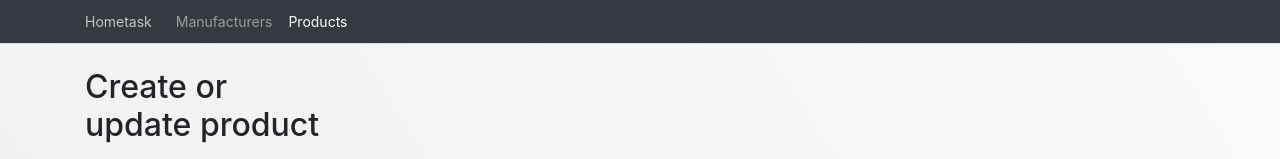
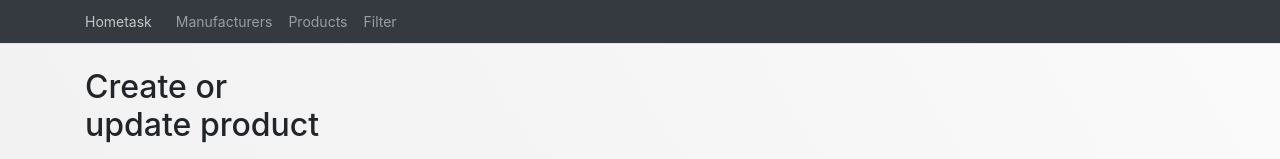
Before and after one commit to liannoi/sample-angular, an Angular app in the folder src/presentation/web/: page /products/update/1 in a window 1280 px wide. Shown: the top 159 px of the page. Built offline with nearby package versions, Linux system fonts and the light colour scheme; no server answers.

Commit message:
Added link to go to the component for receiving products by filter

```diff
--- a/src/presentation/web/src/app/app.module.ts
+++ b/src/presentation/web/src/app/app.module.ts
@@ -1,7 +1,7 @@
 import {BrowserModule} from '@angular/platform-browser';
 import {NgModule} from '@angular/core';
 import {HttpClientModule} from '@angular/common/http';
-import {ReactiveFormsModule} from '@angular/forms';
+import {FormsModule, ReactiveFormsModule} from '@angular/forms';
 
 import {NgbModule} from '@ng-bootstrap/ng-bootstrap';
 import {FontAwesomeModule} from '@fortawesome/angular-fontawesome';
@@ -41,6 +41,7 @@ import {ManufacturerUpdateComponent} from './components/storage/manufacturers/up
     NgbModule,
     FontAwesomeModule,
     HttpClientModule,
+    FormsModule,
     ReactiveFormsModule,
   ],
   bootstrap: [AppComponent],
--- a/src/presentation/web/src/app/components/common/nav/nav-top-menu/nav-top-menu.component.html
+++ b/src/presentation/web/src/app/components/common/nav/nav-top-menu/nav-top-menu.component.html
@@ -14,7 +14,12 @@
           </li>
 
           <li class="nav-item">
-            <a [routerLinkActive]="['active']" [routerLink]="['/products']" class="nav-link">Products</a>
+            <a [routerLinkActiveOptions]="{exact: true}" [routerLinkActive]="['active']" [routerLink]="['/products']"
+               class="nav-link">Products</a>
+          </li>
+
+          <li class="nav-item">
+            <a [routerLinkActive]="['active']" [routerLink]="['/products/filter']" class="nav-link">Filter</a>
           </li>
         </ul>
 
--- a/src/presentation/web/src/app/components/storage/manufacturers/update/manufacturer-update.component.ts
+++ b/src/presentation/web/src/app/components/storage/manufacturers/update/manufacturer-update.component.ts
@@ -10,7 +10,6 @@ import {ManufacturerModel} from '../../../../../api/models/manufacturer.model';
 @Component({
   selector: 'app-manufacturer-update',
   templateUrl: './manufacturer-update.component.html',
-  styleUrls: ['./manufacturer-update.component.css'],
   providers: [ManufacturersService],
 })
 export class ManufacturerUpdateComponent implements OnInit, OnDestroy {
--- a/src/presentation/web/src/app/components/storage/products/update/product-update.component.ts
+++ b/src/presentation/web/src/app/components/storage/products/update/product-update.component.ts
@@ -13,7 +13,6 @@ import {ManufacturersListModel} from '../../../../../api/models/manufacturers-li
 @Component({
   selector: 'app-product-update',
   templateUrl: './product-update.component.html',
-  styleUrls: ['./product-update.component.css'],
   providers: [ProductsService, ManufacturersService],
 })
 export class ProductUpdateComponent implements OnInit, OnDestroy {
```
Also changed, not shown: src/presentation/web/src/app/components/storage/manufacturers/update/manufacturer-update.component.css (deleted), src/presentation/web/src/app/components/storage/products/update/product-update.component.css (deleted).
